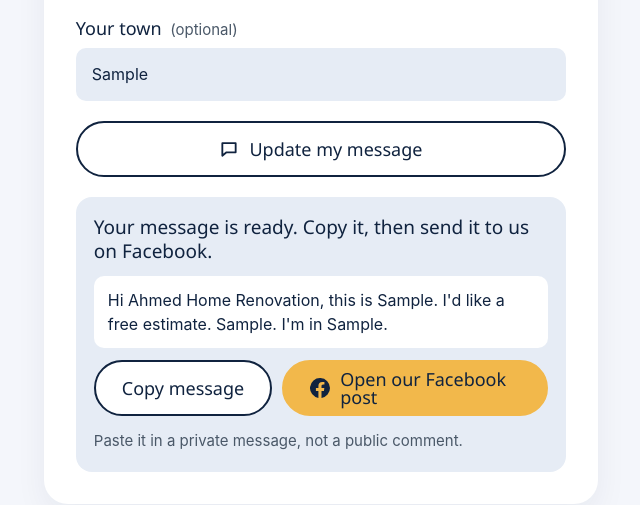
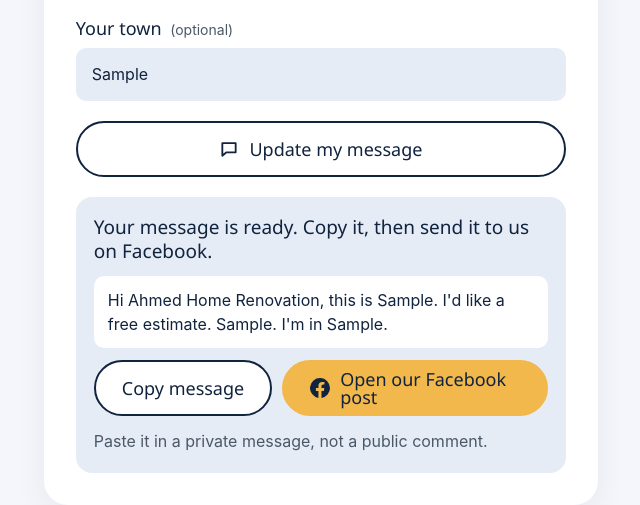
Before and after one commit to 10elizabethbell/ahmedHomeRenovation, a plain HTML site: page index.html in a window 1280 px wide. Both pictures are taken after typing "Sample", "Sample", "Sample" into the empty fields and a click on the button "Write my message". Shown: the part 2973-3478 px from the top of the page, 582-1222 px from the left. Drawn offline with Linux system fonts and the light colour scheme; a web font is replaced by a local one.

Commit message:
Fold helper text into the body and eyebrow sizes
Co-Authored-By: Claude Opus 5.5 (1M context) <noreply@anthropic.com>
Claude-Session: https://claude.ai/code/session_01SbDRkedRMuBkUYPdedL7ua

```diff
--- a/index.html
+++ b/index.html
@@ -144,7 +144,7 @@ section{padding:64px 0}
 form{background:var(--card);border-radius:var(--r-card);padding:clamp(20px,5vw,32px);display:grid;gap:20px;max-width:600px;box-shadow:0 12px 32px rgba(16,35,63,.06)}
 .field{display:grid;gap:8px;min-width:0}
 .field label,.field legend{font:400 18px/1.3 var(--display);color:var(--ink);padding:0}
-.field small{font:400 15px/1 var(--text);color:var(--soft);margin-left:4px}
+.field small{font:400 14px/1 var(--text);color:var(--soft);margin-left:4px}
 fieldset{border:0;margin:0;padding:0;min-width:0}
 input[type=text],textarea{width:100%;font:16px/1.4 var(--text);color:var(--ink);background:var(--field);border:2px solid transparent;border-radius:var(--r-field);padding:13px 14px;min-height:52px;caret-color:var(--navy);transition:border-color .15s}
 textarea{min-height:120px;resize:vertical}
@@ -156,12 +156,12 @@ input[type=text]:focus,textarea:focus{outline:none;border-color:var(--focus)}
 .chips input:focus-visible+label{border-color:var(--focus);outline:none}
 .chips input:checked+label{background:var(--ink);color:#fff}
 .chips input:checked:focus-visible+label{outline:3px solid var(--focus);outline-offset:3px}
-.err{display:none;font-size:15px;color:var(--error)}
+.err{display:none;font-size:16px;color:var(--error)}
 .field.bad .err{display:block}
 .field.bad input[type=text],.field.bad textarea,.field.bad input[type=text]:focus,.field.bad textarea:focus{border-color:var(--error)}
 #send{width:100%}
 form .btn:focus-visible{outline:2px solid var(--focus);outline-offset:2px}
-.after{font-size:15px;color:var(--soft)}
+.after{font-size:16px;color:var(--soft)}
 /* No phone yet: the finished message, ready to copy and send on Facebook */
 .ready{display:grid;gap:12px;padding:18px;border-radius:16px;background:var(--field);color:var(--ink)}
 .ready b{font:400 19px/1.3 var(--display)}
```
